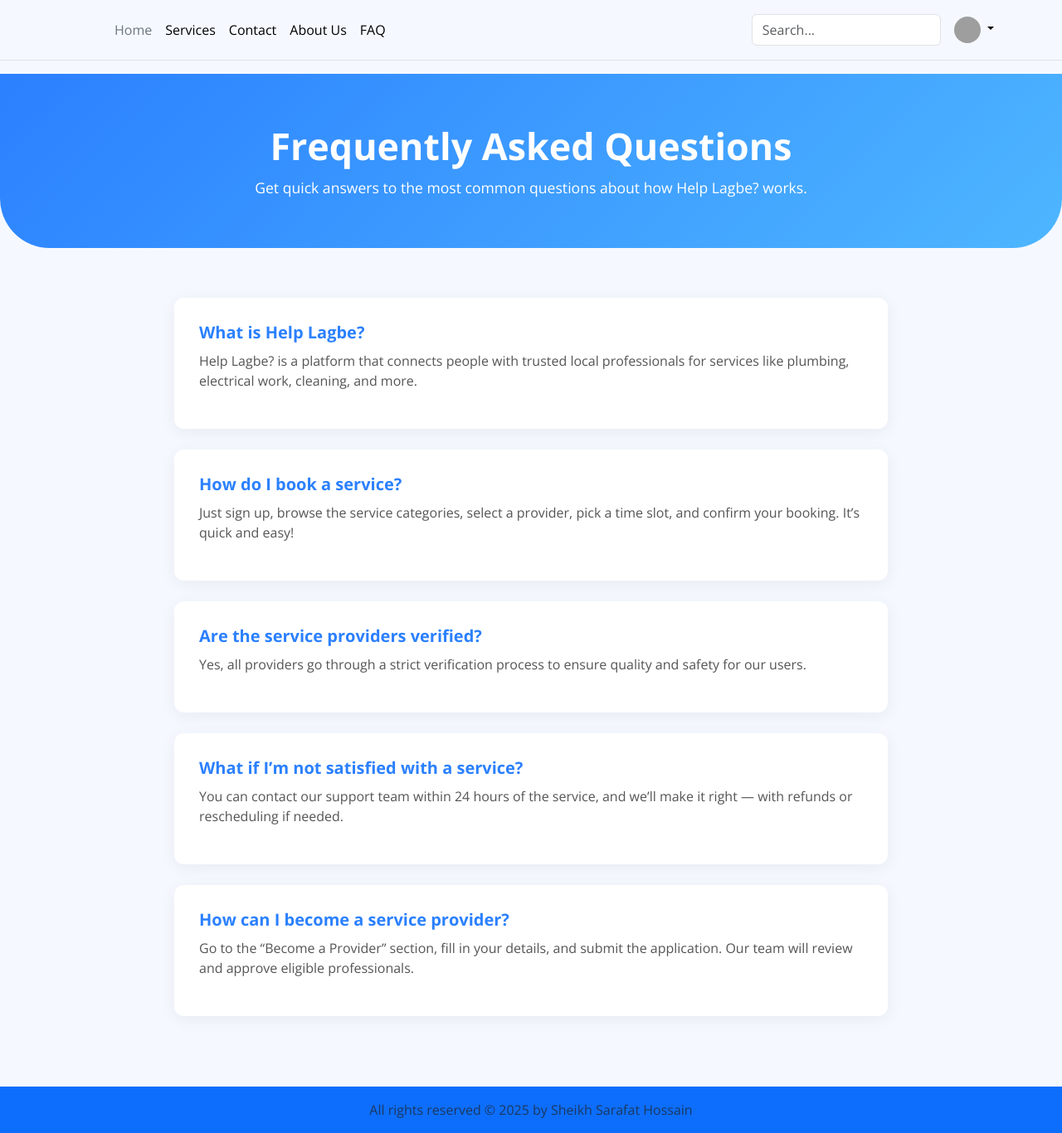
After one commit to shiekhsarafathossain/helplagbe, a PHP site: page /faq.php in a window 1280 px wide. The commit adds this page. Shown: the whole page at 83% size. Run offline with PHP 8.4, Linux system fonts and the light colour scheme; grey boxes are pictures that could not be loaded.

Commit message:
faq.php added

```diff
--- a/common_function/navbar.php
+++ b/common_function/navbar.php
@@ -21,7 +21,7 @@
                         <a href="about.php" class="nav-link px-2 link-body-emphasis">About Us</a>
                     </li>
                     <li>
-                        <a href="#" class="nav-link px-2 link-body-emphasis">FAQ</a>
+                        <a href="faq.php" class="nav-link px-2 link-body-emphasis">FAQ</a>
                     </li>
                 </ul>
                 <form class="col-12 col-lg-auto mb-3 mb-lg-0 me-lg-3" role="search">
--- /dev/null
+++ b/faq.php
@@ -0,0 +1,120 @@
+<!DOCTYPE html>
+<html lang="en">
+<head>
+  <meta charset="UTF-8" />
+  <meta name="viewport" content="width=device-width, initial-scale=1.0"/>
+  <title>FAQs - Help Lagbe?</title>
+
+  <!-- Bootstrap CSS -->
+  <link href="https://cdn.jsdelivr.net/npm/bootstrap@5.3.3/dist/css/bootstrap.min.css" rel="stylesheet"/>
+
+  <!-- Google Font -->
+  <link href="https://fonts.googleapis.com/css2?family=Open+Sans:wght@400;700&display=swap" rel="stylesheet"/>
+
+  <style>
+    body {
+      font-family: 'Open Sans', sans-serif;
+      background-color: #f5f9ff;
+      color: #333;
+    }
+
+    .faq-header {
+      background: linear-gradient(135deg, #2b80ff, #4eb6ff);
+      padding: 60px 20px;
+      text-align: center;
+      color: white;
+      border-bottom-left-radius: 60px;
+      border-bottom-right-radius: 60px;
+    }
+
+    .faq-header h1 {
+      font-size: 2.8rem;
+      font-weight: 700;
+      margin-bottom: 10px;
+    }
+
+    .faq-header p {
+      font-size: 1.1rem;
+      max-width: 700px;
+      margin: 0 auto;
+    }
+
+    .faq-container {
+      padding: 60px 20px;
+      max-width: 900px;
+      margin: auto;
+    }
+
+    .faq-box {
+      background: white;
+      border-radius: 12px;
+      padding: 30px;
+      margin-bottom: 25px;
+      box-shadow: 0 4px 20px rgba(0, 0, 0, 0.06);
+      transition: all 0.3s ease-in-out;
+    }
+
+    .faq-box:hover {
+      transform: scale(1.01);
+      box-shadow: 0 6px 24px rgba(0, 0, 0, 0.08);
+    }
+
+    .faq-box h5 {
+      font-weight: 700;
+      color: #2b80ff;
+    }
+
+    .faq-box p {
+      margin-top: 10px;
+      color: #555;
+    }
+  </style>
+</head>
+<body>
+
+<!-- Navbar -->
+<?php include("./common_function/navbar.php"); ?>
+
+<!-- FAQ Header -->
+<section class="faq-header">
+  <h1>Frequently Asked Questions</h1>
+  <p>Get quick answers to the most common questions about how Help Lagbe? works.</p>
+</section>
+
+<!-- FAQ Section -->
+<section class="faq-container">
+
+  <div class="faq-box">
+    <h5>What is Help Lagbe?</h5>
+    <p>Help Lagbe? is a platform that connects people with trusted local professionals for services like plumbing, electrical work, cleaning, and more.</p>
+  </div>
+
+  <div class="faq-box">
+    <h5>How do I book a service?</h5>
+    <p>Just sign up, browse the service categories, select a provider, pick a time slot, and confirm your booking. It’s quick and easy!</p>
+  </div>
+
+  <div class="faq-box">
+    <h5>Are the service providers verified?</h5>
+    <p>Yes, all providers go through a strict verification process to ensure quality and safety for our users.</p>
+  </div>
+
+  <div class="faq-box">
+    <h5>What if I’m not satisfied with a service?</h5>
+    <p>You can contact our support team within 24 hours of the service, and we’ll make it right — with refunds or rescheduling if needed.</p>
+  </div>
+
+  <div class="faq-box">
+    <h5>How can I become a service provider?</h5>
+    <p>Go to the “Become a Provider” section, fill in your details, and submit the application. Our team will review and approve eligible professionals.</p>
+  </div>
+
+</section>
+
+<!-- Footer -->
+<?php include("./common_function/footer.php"); ?>
+
+<!-- Bootstrap JS -->
+<script src="https://cdn.jsdelivr.net/npm/bootstrap@5.3.3/dist/js/bootstrap.bundle.min.js"></script>
+</body>
+</html>
```
